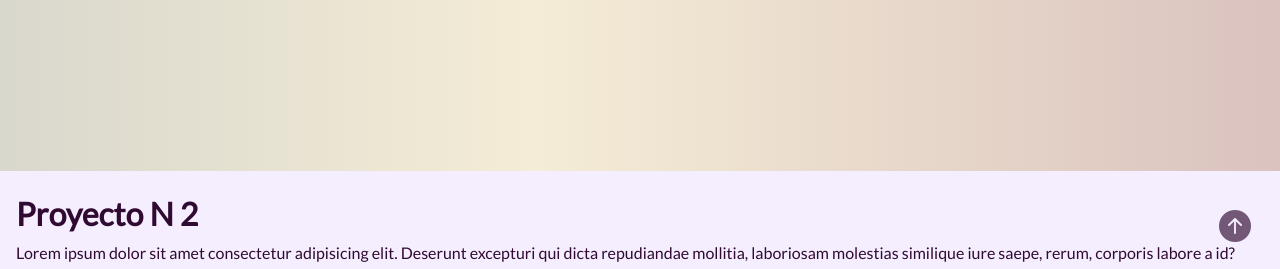
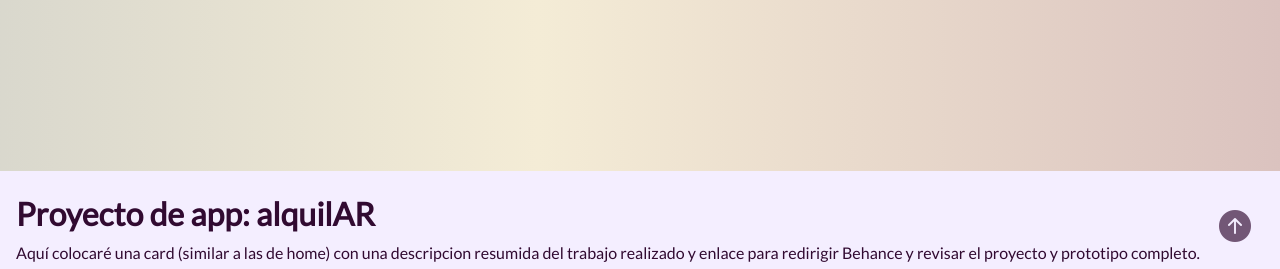
Before and after one commit to NicoArann/PF-Arancibia, a website: page pages/proyecto-alquilar.html in a window 1280 px wide. Shown: the part 529-798 px from the top of the page. Drawn offline with nearby package versions, Linux system fonts and the light colour scheme.

Commit message:
preentrega n3

```diff
--- a/pages/proyecto-alquilar.html
+++ b/pages/proyecto-alquilar.html
@@ -60,15 +60,8 @@
 
     <main>
 
-        <h2 class="fw-semibold mt-4 mx-3">Proyecto N 2</h2>
-        <p class="mx-3">Lorem ipsum dolor sit amet consectetur adipisicing elit. Deserunt excepturi qui dicta
-            repudiandae mollitia,
-            laboriosam molestias similique iure saepe, rerum, corporis labore a id? Vero debitis asperiores magnam ab
-            unde velit, molestias sint libero impedit quos modi ducimus nam a quisquam nemo magni corporis doloremque
-            culpa nesciunt ullam cumque voluptate cupiditate? Nobis porro repellendus at quos dolore, voluptates in est,
-            ea tenetur quo eos rem quasi alias obcaecati ad. A deleniti, aperiam asperiores voluptatum sit eum harum
-            nobis officia quasi dicta illo necessitatibus quis ex maxime eveniet velit iusto omnis, explicabo
-            accusantium soluta neque saepe excepturi itaque quas. Libero, ratione.
+        <h2 class="fw-semibold mt-4 mx-3">Proyecto de app: alquilAR</h2>
+        <p class="mx-3">Aquí colocaré una card (similar a las de home) con una descripcion resumida del trabajo realizado y enlace para redirigir Behance y revisar el proyecto y prototipo completo.
         </p>
 
 
```
Also changed, not shown: pages/proyecto-mipersonal.html (+2 -9 lines).
